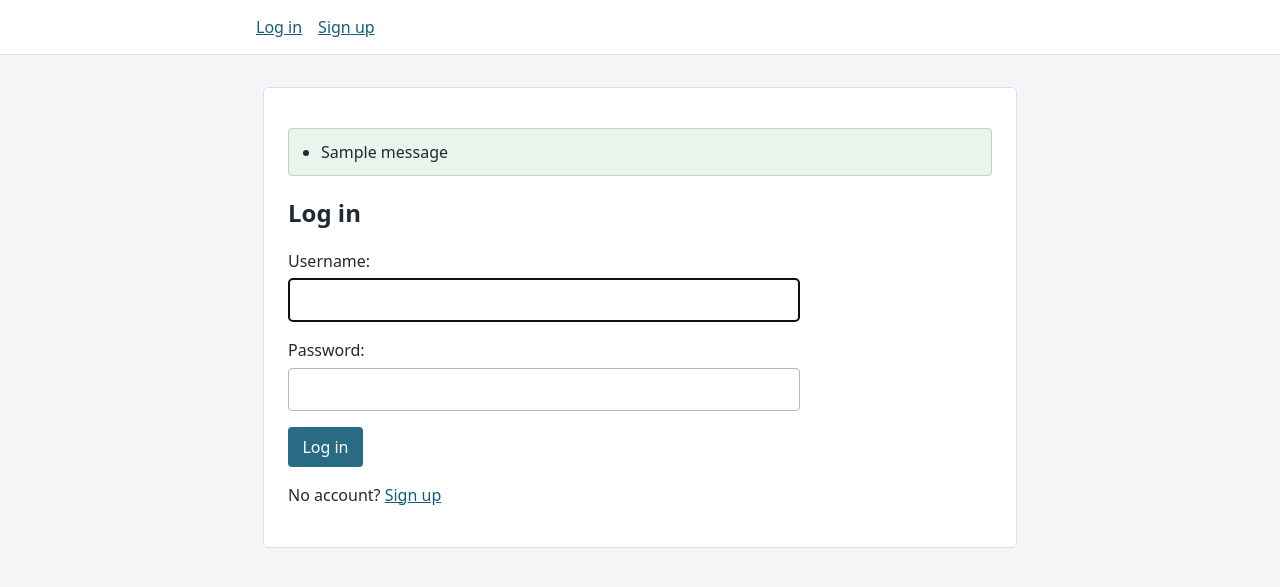
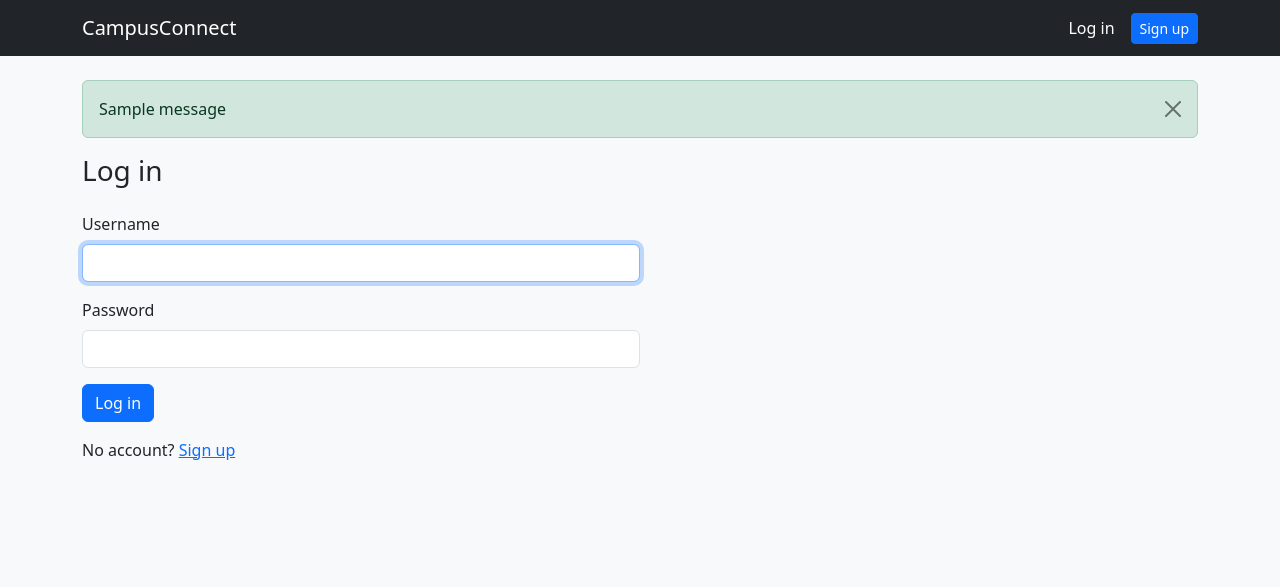
Before and after one commit to dassel-avg-dev/CSIT327-G1-Bacaltos-Dassel-FirstDjango, a Django app: a page that uses templates/base.html in a window 1280 px wide. Shown: the top 587 px of the page. Run offline with Django 5.2, Linux system fonts and the light colour scheme; tables that the repository leaves empty hold one stand-in row (values such as "Sample post"); one stand-in notice (Sample message) is shown.

Commit message:
feat: add bootstrap styling and conducting profile tests

```diff
--- a/accounts/forms.py
+++ b/accounts/forms.py
@@ -1,9 +1,28 @@
+from django import forms
+from django.contrib.auth.forms import AuthenticationForm
 from django.contrib.auth.forms import UserCreationForm
 
 from .models import CustomUser
 
 
-class CustomUserCreationForm(UserCreationForm):
+class BootstrapFormMixin:
+    def __init__(self, *args, **kwargs):
+        super().__init__(*args, **kwargs)
+        for field in self.fields.values():
+            field.widget.attrs["class"] = "form-control"
+
+
+class CustomAuthenticationForm(BootstrapFormMixin, AuthenticationForm):
+    pass
+
+
+class CustomUserCreationForm(BootstrapFormMixin, UserCreationForm):
     class Meta(UserCreationForm.Meta):
         model = CustomUser
         fields = ("username", "first_name", "last_name", "email", "course")
+
+
+class CustomUserProfileForm(BootstrapFormMixin, forms.ModelForm):
+    class Meta:
+        model = CustomUser
+        fields = ("first_name", "last_name", "email", "course")
--- a/accounts/urls.py
+++ b/accounts/urls.py
@@ -1,7 +1,11 @@
 from django.urls import path
+from django.contrib.auth.views import LoginView
+
+from .forms import CustomAuthenticationForm
 from .views import ProfileView, SignUpView
 
 urlpatterns = [
+    path("login/", LoginView.as_view(authentication_form=CustomAuthenticationForm), name="login"),
     path("signup", SignUpView.as_view(), name="signup"),
     path("signup/", SignUpView.as_view(), name="signup-with-slash"),
     path("profile/", ProfileView.as_view(), name="profile"),
--- a/accounts/views.py
+++ b/accounts/views.py
@@ -3,7 +3,7 @@ from django.contrib.auth.mixins import LoginRequiredMixin
 from django.urls import reverse_lazy
 from django.views.generic import CreateView, UpdateView
 
-from .forms import CustomUserCreationForm
+from .forms import CustomUserCreationForm, CustomUserProfileForm
 from .models import CustomUser
 
 
@@ -16,7 +16,7 @@ class SignUpView(SuccessMessageMixin, CreateView):
 
 class ProfileView(LoginRequiredMixin, UpdateView):
     model = CustomUser
-    fields = ("first_name", "last_name", "email", "course")
+    form_class = CustomUserProfileForm
     template_name = "registration/profile.html"
     success_url = reverse_lazy("profile")
 
--- a/campusconnect/settings.py
+++ b/campusconnect/settings.py
@@ -11,6 +11,7 @@ https://docs.djangoproject.com/en/6.1/ref/settings/
 """
 
 from pathlib import Path
+import os
 
 # Build paths inside the project like this: BASE_DIR / 'subdir'.
 BASE_DIR = Path(__file__).resolve().parent.parent
@@ -20,7 +21,7 @@ BASE_DIR = Path(__file__).resolve().parent.parent
 # See https://docs.djangoproject.com/en/6.1/howto/deployment/checklist/
 
 # SECURITY WARNING: keep the secret key used in production secret!
-SECRET_KEY = 'django-insecure-jfaqu-^6c%cv6h95c2t^(#k#5ib(7=!8*d91j^-(v6%vem7_zo'
+SECRET_KEY = os.environ.get("DJANGO_SECRET_KEY", "django-insecure-local-development-only")
 
 # SECURITY WARNING: don't run with debug turned on in production!
 DEBUG = True
--- /dev/null
+++ b/requirements.txt
@@ -0,0 +1 @@
+Django==6.1.1
--- a/templates/base.html
+++ b/templates/base.html
@@ -1,45 +1,50 @@
 <!DOCTYPE html>
-<html>
+<html lang="en">
 <head>
-  <title>CampusConnect</title>
-  <style>
-    body { margin: 0; background: #f3f5f7; color: #202a33; font: 16px system-ui, sans-serif; }
-    nav { display: flex; align-items: center; gap: 1rem; padding: 1rem max(1rem, calc((100% - 48rem) / 2)); background: #fff; border-bottom: 1px solid #d9e0e6; }
-    nav form { margin: 0; }
-    main { max-width: 44rem; margin: 2rem auto; padding: 1.5rem; background: #fff; border: 1px solid #d9e0e6; border-radius: 6px; }
-    p { line-height: 1.5; }
-    label { display: block; margin-bottom: .35rem; }
-    input { box-sizing: border-box; width: 100%; max-width: 32rem; padding: .55rem; border: 1px solid #aeb9c4; border-radius: 4px; font: inherit; }
-    button { padding: .55rem .9rem; border: 0; border-radius: 4px; background: #286b83; color: #fff; font: inherit; cursor: pointer; }
-    a { color: #175c78; }
-    .messages { padding: .75rem 1rem; background: #e8f4ec; border: 1px solid #b6d8c0; border-radius: 4px; }
-    .messages li { margin-left: 1rem; }
-    @media (max-width: 48rem) { main { margin: 1rem; padding: 1rem; } nav { flex-wrap: wrap; } }
-  </style>
+  <meta charset="utf-8">
+  <meta name="viewport" content="width=device-width, initial-scale=1">
+  <title>{% block title %}CampusConnect{% endblock %}</title>
+  <link href="https://cdn.jsdelivr.net/npm/bootstrap@5.3.3/dist/css/bootstrap.min.css" rel="stylesheet">
 </head>
-<body>
-  <nav>
+<body class="bg-body-tertiary">
+  <nav class="navbar navbar-expand-lg navbar-dark bg-dark">
+    <div class="container">
+      <a class="navbar-brand" href="{% url 'dashboard' %}">CampusConnect</a>
+      <button class="navbar-toggler" type="button" data-bs-toggle="collapse" data-bs-target="#mainNav" aria-controls="mainNav" aria-expanded="false" aria-label="Toggle navigation">
+        <span class="navbar-toggler-icon"></span>
+      </button>
+      <div class="collapse navbar-collapse" id="mainNav">
+        <div class="navbar-nav me-auto">
           {% if user.is_authenticated %}
-    Hi, {{ user.username }}!
-    <a href="{% url 'profile' %}">Profile</a>
+            <a class="nav-link" href="{% url 'profile' %}">Profile</a>
+          {% endif %}
+        </div>
+        <div class="d-flex align-items-center gap-3">
+          {% if user.is_authenticated %}
+            <span class="navbar-text">{{ user.username }}</span>
             <form method="post" action="{% url 'logout' %}">
               {% csrf_token %}
-      <button type="submit">Log out</button>
+              <button class="btn btn-outline-light btn-sm" type="submit">Log out</button>
             </form>
           {% else %}
-    <a href="{% url 'login' %}">Log in</a>
-    <a href="{% url 'signup' %}">Sign up</a>
+            <a class="nav-link text-white" href="{% url 'login' %}">Log in</a>
+            <a class="btn btn-primary btn-sm" href="{% url 'signup' %}">Sign up</a>
           {% endif %}
+        </div>
+      </div>
+    </div>
   </nav>
-  <main>
+  <main class="container py-4">
     {% if messages %}
-      <ul class="messages" role="status">
       {% for message in messages %}
-          <li>{{ message }}</li>
+        <div class="alert alert-{{ message.tags|default:'info' }} alert-dismissible fade show" role="alert">
+          {{ message }}
+          <button type="button" class="btn-close" data-bs-dismiss="alert" aria-label="Close"></button>
+        </div>
       {% endfor %}
-      </ul>
     {% endif %}
     {% block content %}{% endblock %}
   </main>
+  <script src="https://cdn.jsdelivr.net/npm/bootstrap@5.3.3/dist/js/bootstrap.bundle.min.js"></script>
 </body>
 </html>
--- /dev/null
+++ b/templates/registration/_form_fields.html
@@ -0,0 +1,10 @@
+{% for field in form.visible_fields %}
+  <div class="mb-3">
+    <label class="form-label" for="{{ field.id_for_label }}">{{ field.label }}</label>
+    {{ field }}
+    {% if field.help_text %}<div class="form-text">{{ field.help_text|safe }}</div>{% endif %}
+    {% for error in field.errors %}<div class="invalid-feedback d-block">{{ error }}</div>{% endfor %}
+  </div>
+{% endfor %}
+{% for hidden_field in form.hidden_fields %}{{ hidden_field }}{% endfor %}
+{% for error in form.non_field_errors %}<div class="alert alert-danger" role="alert">{{ error }}</div>{% endfor %}
--- a/templates/registration/login.html
+++ b/templates/registration/login.html
@@ -1,11 +1,11 @@
 {% extends "base.html" %}
 
 {% block content %}
-<h2>Log in</h2>
-<form method="post">
+<h1 class="h3 mb-4">Log in</h1>
+<form method="post" class="col-12 col-lg-6">
   {% csrf_token %}
-  {{ form.as_p }}
-  <button type="submit">Log in</button>
+  {% include "registration/_form_fields.html" %}
+  <button type="submit" class="btn btn-primary">Log in</button>
 </form>
-<p>No account? <a href="{% url 'signup' %}">Sign up</a></p>
+<p class="mt-3">No account? <a href="{% url 'signup' %}">Sign up</a></p>
 {% endblock %}
```
Also changed, not shown: accounts/tests.py (+37 -0 lines), templates/registration/profile.html (+4 -4 lines), templates/registration/signup.html (+4 -4 lines), README.md (added), accounts/migrations/0002_alter_customuser_role.py (added), db.sqlite3 (deleted), 1 other file. Lines whose indentation alone changed are shown as unchanged.
